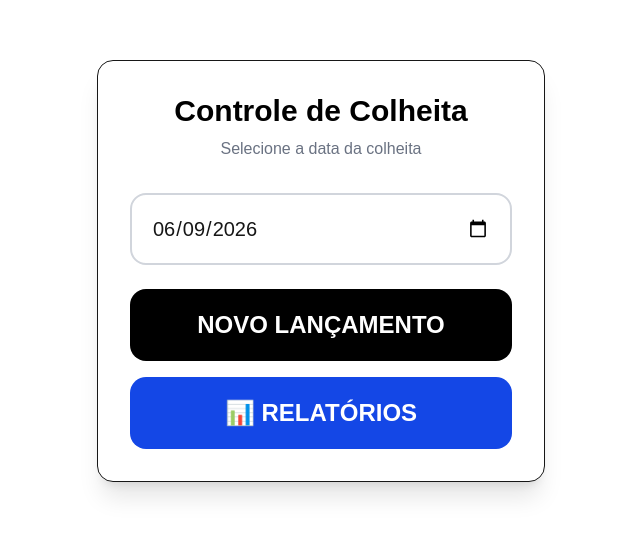
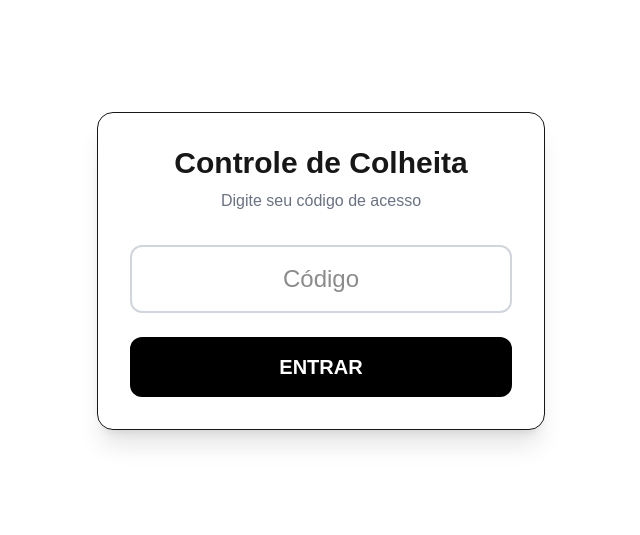
Before and after one commit to biasiproducao/lavouracana, a Next.js app: page / in a window 1280 px wide. Shown: the part 129-664 px from the top of the page, without its empty margins (319-959 px from the left). Built offline with nearby package versions, Linux system fonts and the light colour scheme.

Commit message:
Update page.tsx

```diff
--- a/app/page.tsx
+++ b/app/page.tsx
@@ -2,61 +2,73 @@
 
 import { useState } from "react";
 import { useRouter } from "next/navigation";
+import { supabase } from "../lib/supabase";
 
-export default function DataPage() {
+export default function Home() {
+  const [codigo, setCodigo] = useState("");
+  const [mensagem, setMensagem] = useState("");
   const router = useRouter();
 
-  const hoje = new Date().toISOString().split("T")[0];
+  async function entrar() {
+    setMensagem("");
 
-  const [dataSelecionada, setDataSelecionada] = useState(hoje);
+    const { data, error } = await supabase
+      .from("usuarios")
+      .select("*")
+      .eq("codigo_acesso", codigo.trim());
 
-  function novoLancamento() {
+    if (error) {
+      setMensagem("Erro ao consultar banco");
+      return;
+    }
+
+    if (!data || data.length === 0) {
+      setMensagem("Código inválido");
+      return;
+    }
+
+    const usuario = data[0];
+
     localStorage.setItem(
-      "data_referencia",
-      dataSelecionada
+      "usuario",
+      JSON.stringify(usuario)
     );
 
-    router.push("/propriedade");
-  }
-
-  function abrirRelatorios() {
-    router.push("/relatorios");
+    router.push("/data");
   }
 
   return (
     <div className="min-h-screen bg-white flex items-center justify-center p-4">
       <div className="bg-white border rounded-2xl shadow-xl p-8 w-full max-w-md">
 
-        <h1 className="text-3xl font-bold text-center text-black mb-2">
+        <h1 className="text-3xl font-bold text-center mb-2">
           Controle de Colheita
         </h1>
 
         <p className="text-center text-gray-500 mb-8">
-          Selecione a data da colheita
+          Digite seu código de acesso
         </p>
 
         <input
-          type="date"
-          value={dataSelecionada}
-          onChange={(e) =>
-            setDataSelecionada(e.target.value)
-          }
-          className="w-full border-2 border-gray-300 rounded-2xl p-5 text-xl mb-6"
+          type="password"
+          value={codigo}
+          onChange={(e) => setCodigo(e.target.value)}
+          placeholder="Código"
+          className="w-full border-2 border-gray-300 rounded-xl p-4 text-center text-2xl mb-6"
         />
 
         <button
-          onClick={novoLancamento}
-          className="w-full bg-black text-white rounded-2xl p-5 text-2xl font-bold mb-4"
+          onClick={entrar}
+          className="w-full bg-black text-white rounded-xl p-4 text-xl font-bold"
         >
-          NOVO LANÇAMENTO
+          ENTRAR
         </button>
 
-        <button
-          onClick={abrirRelatorios}
-          className="w-full bg-blue-700 text-white rounded-2xl p-5 text-2xl font-bold"
-        >
-          📊 RELATÓRIOS
-        </button>
+        {mensagem && (
+          <div className="mt-4 text-center font-bold text-red-600">
+            {mensagem}
+          </div>
+        )}
 
       </div>
     </div>
```
